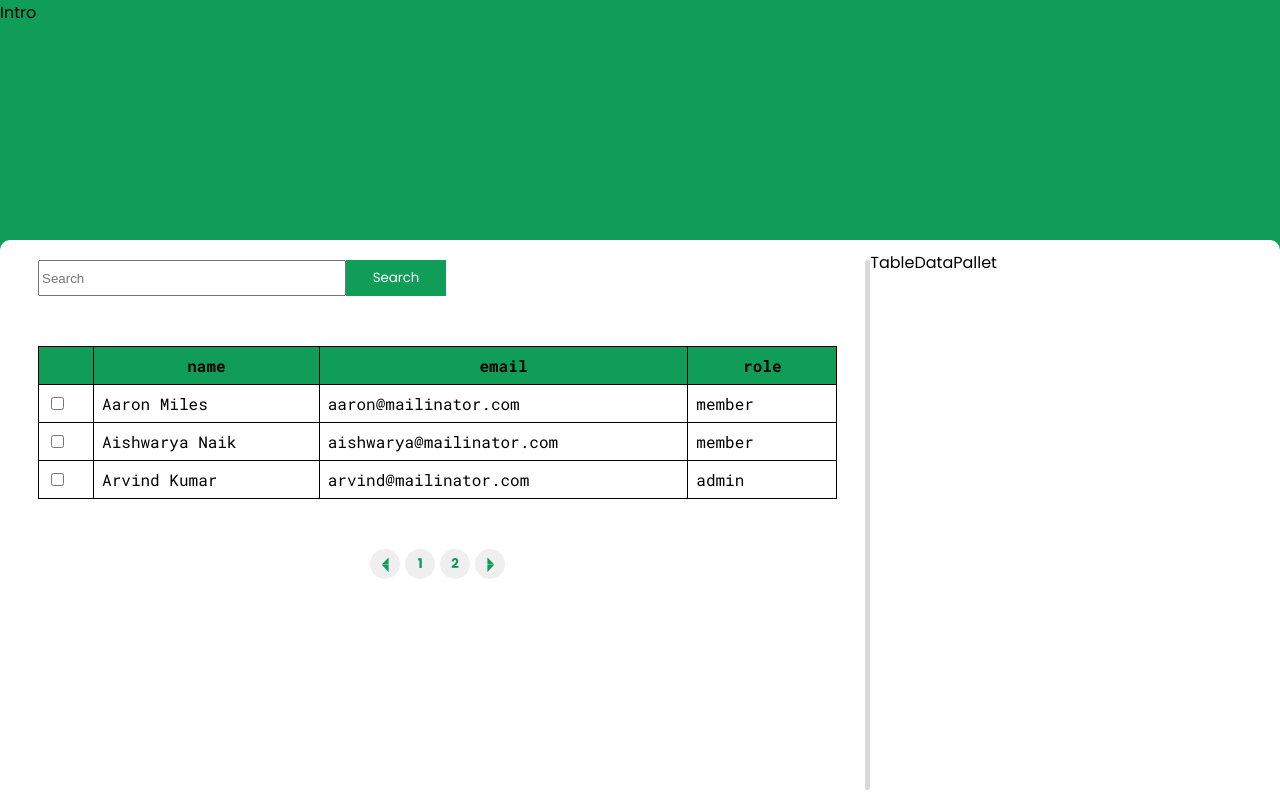
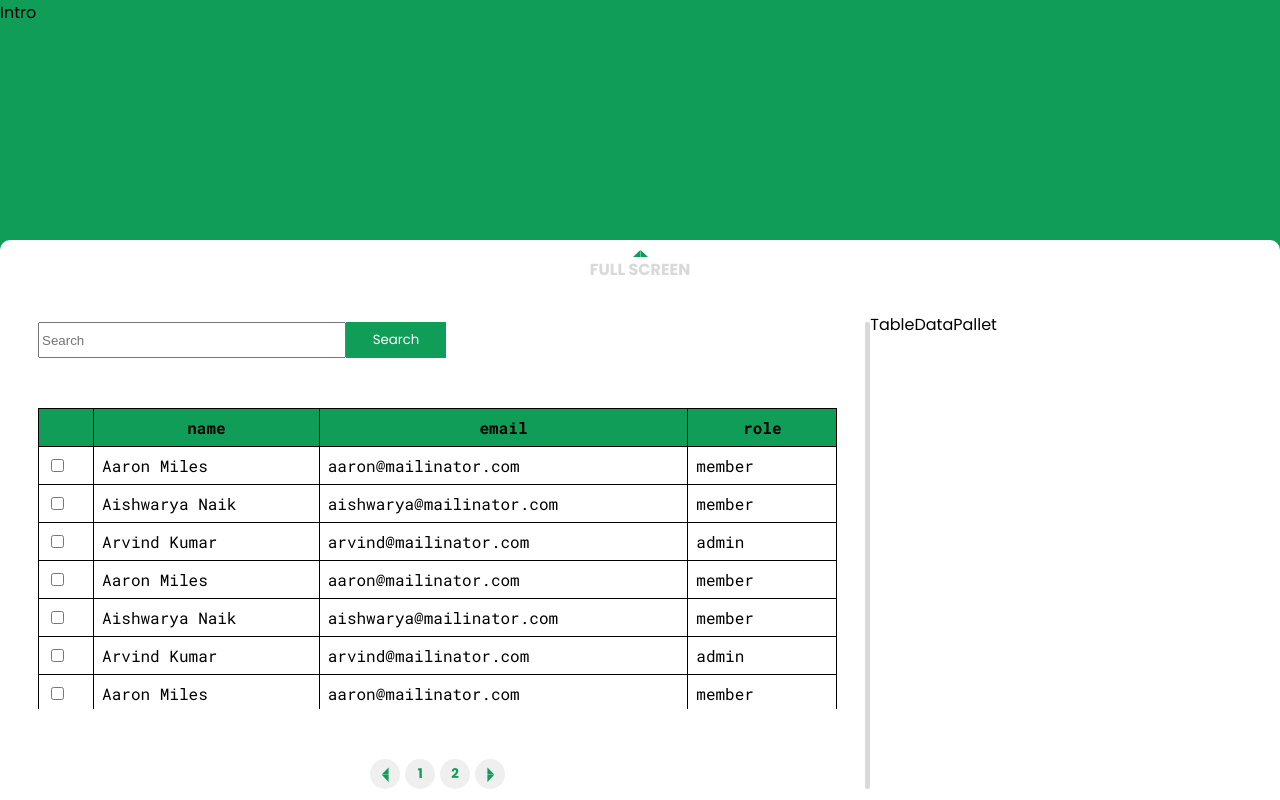
Before and after one commit to suvel/admin_basic, a React (Create React App) app: page / in a window 1280 px wide. Built offline with nearby package versions, Linux system fonts and the light colour scheme.

Commit message:
Fixed table scroll

```diff
--- a/src/Table/style.css
+++ b/src/Table/style.css
@@ -1,8 +1,7 @@
 @import url("https://fonts.googleapis.com/css2?family=Roboto+Mono:wght@400;700&display=swap");
 
 .Table {
-  max-height: 300px;
-  overflow-y: scroll;
+  overflow-y: auto;
 }
 
 .Table table {
--- a/src/TableData/index.js
+++ b/src/TableData/index.js
@@ -28,6 +28,78 @@ function TableData() {
                     "name": "Arvind Kumar",
                     "email": "arvind@mailinator.com",
                     "role": "admin"
+                },
+                {
+                    "id": "10",
+                    "name": "Aaron Miles",
+                    "email": "aaron@mailinator.com",
+                    "role": "member"
+                },
+                {
+                    "id": "20",
+                    "name": "Aishwarya Naik",
+                    "email": "aishwarya@mailinator.com",
+                    "role": "member"
+                },
+                {
+                    "id": "30",
+                    "name": "Arvind Kumar",
+                    "email": "arvind@mailinator.com",
+                    "role": "admin"
+                },
+                {
+                    "id": "100",
+                    "name": "Aaron Miles",
+                    "email": "aaron@mailinator.com",
+                    "role": "member"
+                },
+                {
+                    "id": "200",
+                    "name": "Aishwarya Naik",
+                    "email": "aishwarya@mailinator.com",
+                    "role": "member"
+                },
+                {
+                    "id": "300",
+                    "name": "Arvind Kumar",
+                    "email": "arvind@mailinator.com",
+                    "role": "admin"
+                },
+                {
+                    "id": "1000",
+                    "name": "Aaron Miles",
+                    "email": "aaron@mailinator.com",
+                    "role": "member"
+                },
+                {
+                    "id": "2000",
+                    "name": "Aishwarya Naik",
+                    "email": "aishwarya@mailinator.com",
+                    "role": "member"
+                },
+                {
+                    "id": "3000",
+                    "name": "Arvind Kumar",
+                    "email": "arvind@mailinator.com",
+                    "role": "admin"
+                },
+                {
+                    "id": "10000",
+                    "name": "Aaron Miles",
+                    "email": "aaron@mailinator.com",
+                    "role": "member"
+                },
+                {
+                    "id": "20000",
+                    "name": "Aishwarya Naik",
+                    "email": "aishwarya@mailinator.com",
+                    "role": "member"
+                },
+                {
+                    "id": "30000",
+                    "name": "Arvind Kumar",
+                    "email": "arvind@mailinator.com",
+                    "role": "admin"
                 }
             ]} />
             <Pagination />
--- a/src/Wrkspace/index.js
+++ b/src/Wrkspace/index.js
@@ -3,6 +3,7 @@ import './style.css'
 import TableData from '../TableData';
 import TableDataPallet from '../TableDataPallet'
 import Separator from '../Separator';
+import arrow from '../asset/arrow.svg'
 
 function Wrkspace() {
 
@@ -15,7 +16,11 @@ function Wrkspace() {
     }
 
     return (
-        <div onClick={toggleFullHeight} className={`Wrkspace ${fullHeightClass}`}>
+        <div  className={`Wrkspace ${fullHeightClass}`}>
+            <div onClick={toggleFullHeight} className="Wrkspace_fullscreen_toggler">
+                <img src={arrow} />
+                <div>FULL SCREEN</div>
+            </div>
             <div className="Wrkspace_dataContainer">
                 <TableData />
                 <Separator />
--- a/src/Wrkspace/style.css
+++ b/src/Wrkspace/style.css
@@ -12,6 +12,10 @@
   border-top-right-radius: 10px;
   padding: 10px 10px 0px 10px;
   box-sizing: border-box;
+
+  display: flex;
+  flex-direction: column;
+  gap: 30px;
 }
 
 .Wrkspace.full-height {
@@ -23,7 +27,7 @@
   display: flex;
   flex-direction: row;
   width: 100%;
-  height: 100%;
+  height: calc(100% - 63px);
   align-items: center;
 }
 
@@ -39,3 +43,22 @@
 .Wrkspace_dataContainer > div:last-child {
   flex: 1;
 }
+
+.Wrkspace_fullscreen_toggler img {
+  width: 15px;
+}
+
+.Wrkspace_fullscreen_toggler {
+  display: flex;
+  flex-direction: column;
+  align-items: center;
+  font-weight: bold;
+  color: var(--dul_gray);
+  width: fit-content;
+  cursor: pointer;
+  margin: 0 auto;
+}
+
+.Wrkspace.full-height > .Wrkspace_fullscreen_toggler img {
+  transform: rotate(180deg);
+}
```
